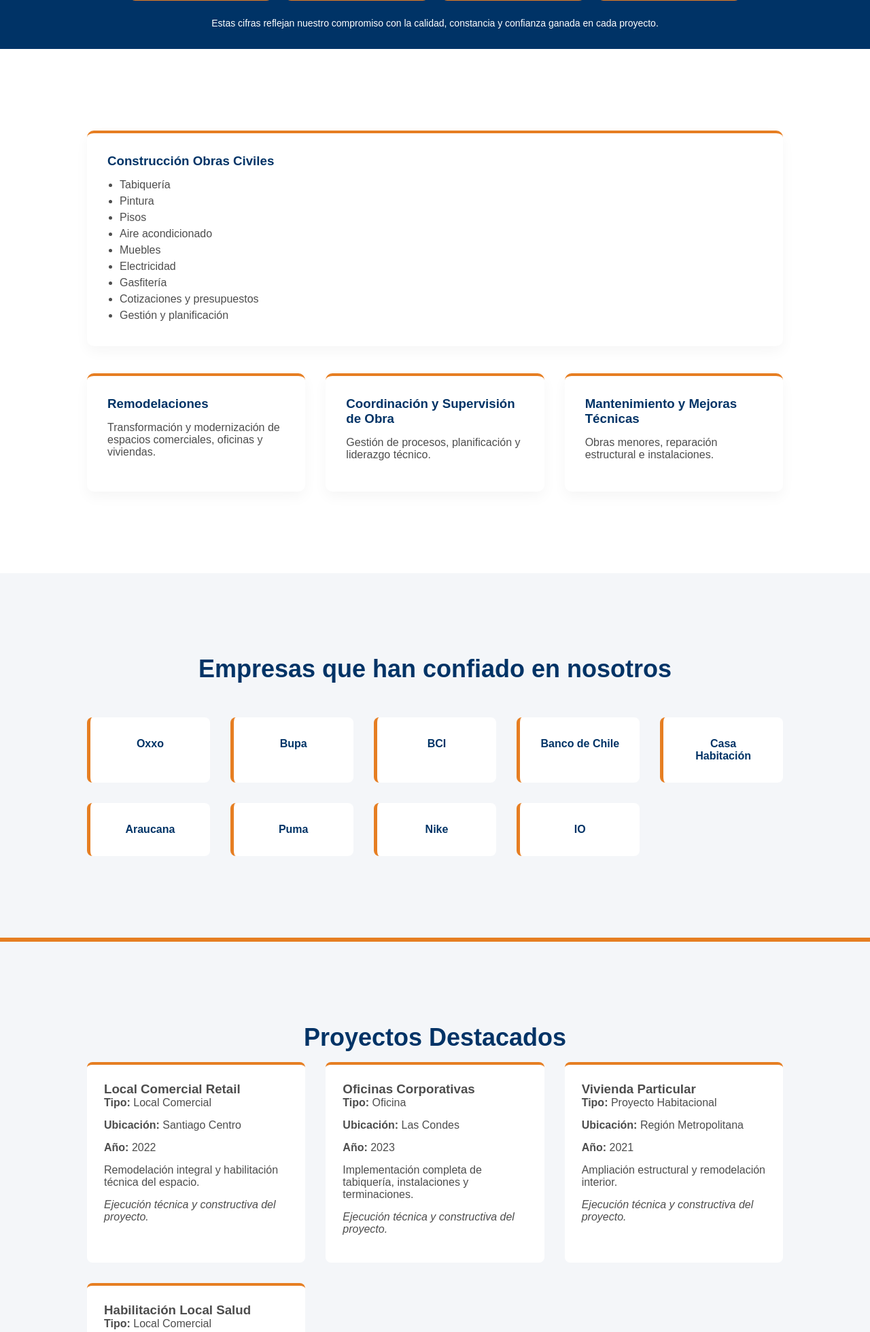
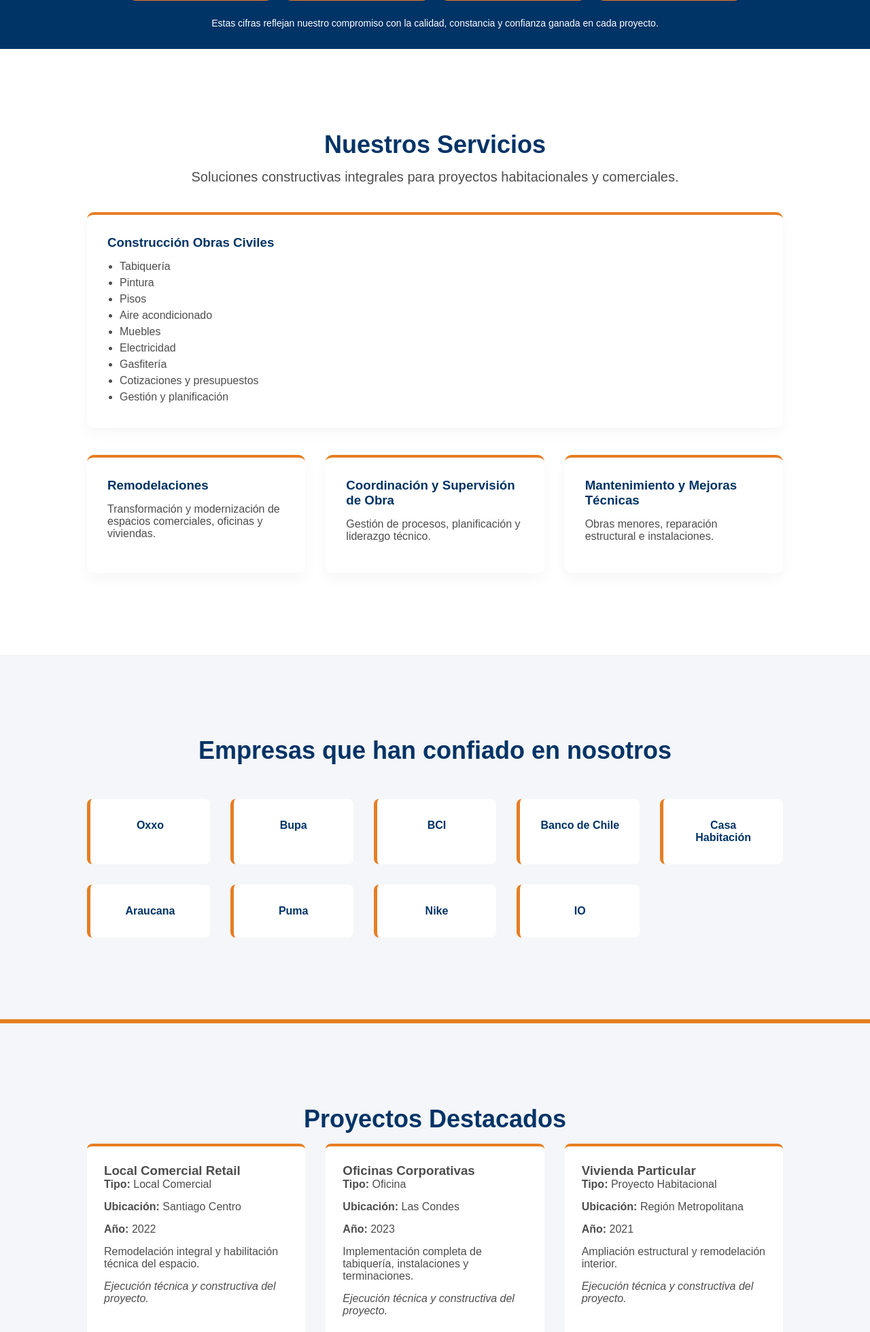
Before and after one commit to DiegoRiosGo/constructora, a Django app: page / in a window 1280 px wide. Shown: the part 1625-3584 px from the top of the page at 68% size. Run offline with Django 5.2, Linux system fonts and the light colour scheme.

Commit message:
nuevo5_1

```diff
--- a/core/templates/home.html
+++ b/core/templates/home.html
@@ -117,7 +117,10 @@
     </section>
 
     <!-- SERVICIOS -->
-    <section id="servicios">
+    <section id="servicios" class="fade-in">
+        <h2 class="section-title">Nuestros Servicios</h2>
+        <p class="section-subtitle">Soluciones constructivas integrales para proyectos habitacionales y comerciales.</p>
+
         <div class="servicios-layout">
 
         <!-- SERVICIO PRINCIPAL -->
@@ -160,7 +163,7 @@
     </section>
 
     <!-- CLIENTES IMPORTANTES -->
-    <section class="clientes" id="clientes">
+    <section class="clientes fade-in" id="clientes">
         <h2 class="section-title">Empresas que han confiado en nosotros</h2>
 
         <div class="clientes-logos">
@@ -177,7 +180,7 @@
     </section>
 
     <!-- GALERÍA DE PROYECTOS -->
-    <section id="galeria">
+    <section id="galeria" class="fade-in">
     <h2 class="section-title">Proyectos Destacados</h2>
 
     <div class="proyectos-grid">
@@ -222,7 +225,7 @@
     </section>
 
     <!-- POR QUÉ ELEGIRNOS -->
-    <section id="por-que">
+    <section id="por-que" class="fade-in">
         <h2 class="section-title">¿Por qué elegir R&G Construcciones?</h2>
 
         <div class="beneficios-grid">
@@ -307,5 +310,28 @@
         </div>
     </footer>
 
+
+    <script>
+        const faders = document.querySelectorAll('.fade-in');
+
+        const appearOptions = {
+            threshold: 0.2
+        };
+
+        const appearOnScroll = new IntersectionObserver(function(entries, observer) {
+            entries.forEach(entry => {
+                if (!entry.isIntersecting) {
+                    return;
+                } else {
+                    entry.target.classList.add('visible');
+                    observer.unobserve(entry.target);
+                }
+            });
+        }, appearOptions);
+
+        faders.forEach(fader => {
+            appearOnScroll.observe(fader);
+        });
+    </script>
 </body>
 </html>
```
